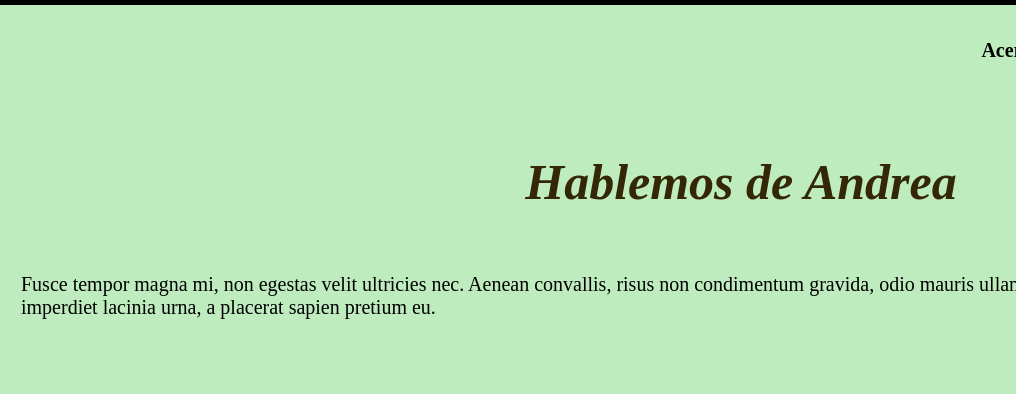
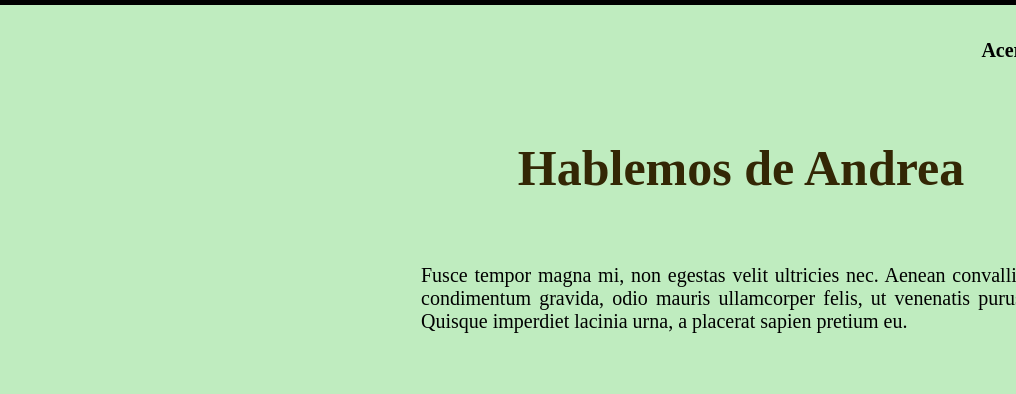
Before and after one commit to Semi0023/miWebPersonal, a plain HTML site: page index.html in a window 1280 px wide. Shown: the top 394 px of the page, 264-1280 px from the left. Drawn offline with Linux system fonts and the light colour scheme.

Commit message:
commit 4 lunes

```diff
--- a/index.html
+++ b/index.html
@@ -50,6 +50,7 @@
       display: flex;
       justify-content: center;
 
+
     }
     .yo{
       display:flex;
@@ -58,13 +59,16 @@
       margin:auto;
     }
     .principal{
-      display: flex;
-     flex-direction: column;
-      text-align: left;
-      background-color: 0;
-      padding right:  0px;
-      padding left: 25px;
-      margin:auto;
+      display:flex;
+      flex-direction: column;
+      justify-content: space-around;
+      align-items: center;
+
+    }
+    p{
+      padding-left: 400px;
+      padding-right: 350px;
+      text-align: justify;
     }
   </style>
 
@@ -98,9 +102,7 @@
 
       <div class="principal">
         <h1>
-          <em>
           Hablemos de Andrea
-          </em>
         </h1>
 
         <p>
```
